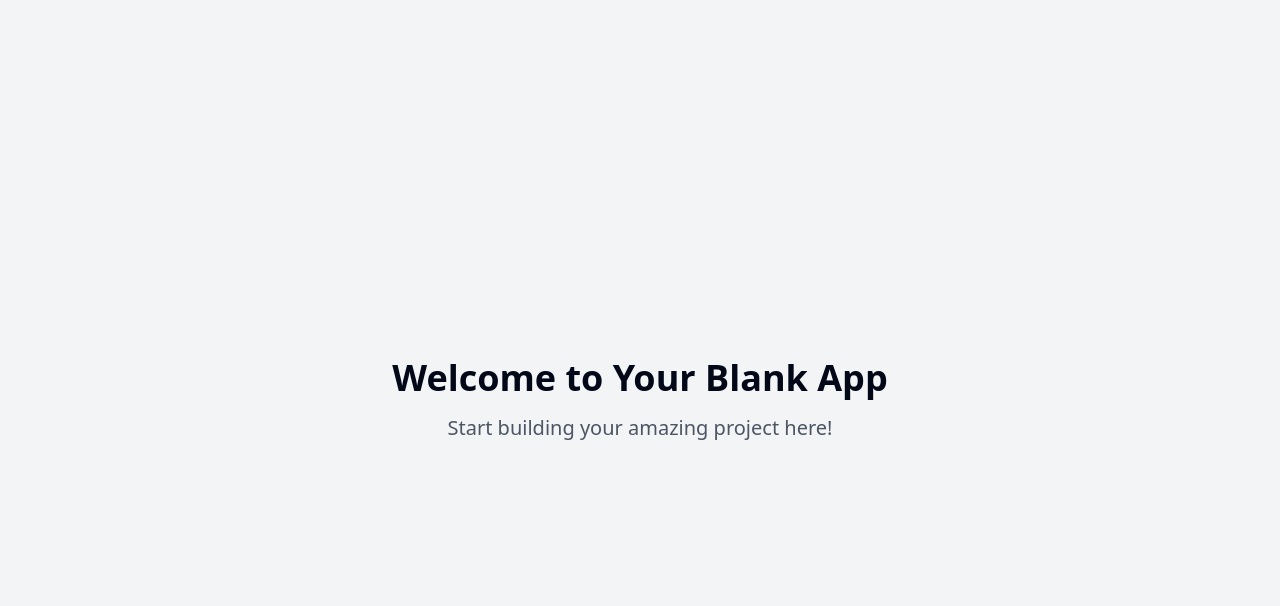
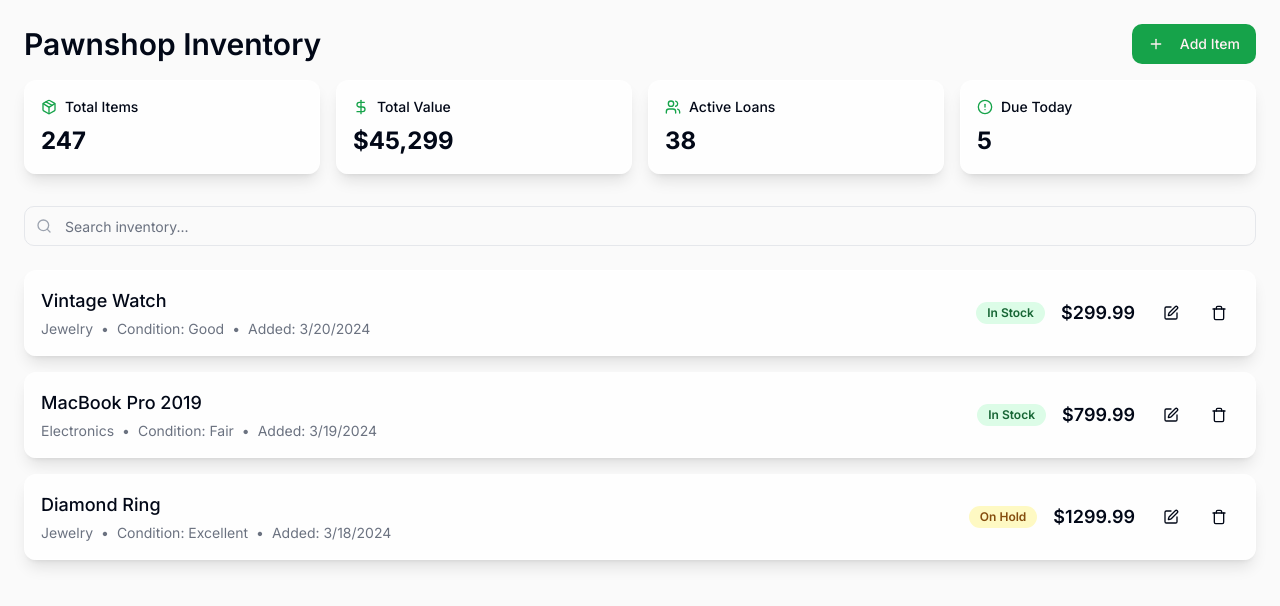
Before and after one commit to qzakoian/pawnventory-manager, a React (Vite) app: page / in a window 1280 px wide. Shown: the top 606 px of the page. Built offline with nearby package versions, Linux system fonts and the light colour scheme.

Commit message:
Implement pawn shop inventory system
This commit implements a basic inventory management system for pawn shops.  Further features will be added in subsequent commits.

```diff
--- /dev/null
+++ b/src/components/InventoryItem.tsx
@@ -0,0 +1,61 @@
+
+import { Card } from "@/components/ui/card";
+import { Badge } from "@/components/ui/badge";
+import { Button } from "@/components/ui/button";
+import { Edit, Trash } from "lucide-react";
+
+interface InventoryItemProps {
+  item: {
+    id: number;
+    name: string;
+    category: string;
+    condition: string;
+    dateReceived: string;
+    value: number;
+    status: string;
+  };
+}
+
+export const InventoryItem = ({ item }: InventoryItemProps) => {
+  const getStatusColor = (status: string) => {
+    switch (status.toLowerCase()) {
+      case "in stock":
+        return "bg-green-100 text-green-800";
+      case "on hold":
+        return "bg-yellow-100 text-yellow-800";
+      case "sold":
+        return "bg-blue-100 text-blue-800";
+      default:
+        return "bg-gray-100 text-gray-800";
+    }
+  };
+
+  return (
+    <Card className="p-4 glass-card hover-transform">
+      <div className="flex items-center justify-between">
+        <div className="space-y-1">
+          <h3 className="text-lg font-medium">{item.name}</h3>
+          <div className="flex items-center space-x-2 text-sm text-muted-foreground">
+            <span>{item.category}</span>
+            <span>•</span>
+            <span>Condition: {item.condition}</span>
+            <span>•</span>
+            <span>Added: {new Date(item.dateReceived).toLocaleDateString()}</span>
+          </div>
+        </div>
+        <div className="flex items-center space-x-4">
+          <Badge className={getStatusColor(item.status)}>{item.status}</Badge>
+          <p className="text-lg font-semibold">${item.value.toFixed(2)}</p>
+          <div className="flex space-x-2">
+            <Button variant="ghost" size="icon">
+              <Edit className="h-4 w-4" />
+            </Button>
+            <Button variant="ghost" size="icon">
+              <Trash className="h-4 w-4" />
+            </Button>
+          </div>
+        </div>
+      </div>
+    </Card>
+  );
+};
--- a/src/index.css
+++ b/src/index.css
@@ -1,92 +1,54 @@
+
+@import url('https://fonts.googleapis.com/css2?family=Inter:wght@400;500;600;700&display=swap');
+
 @tailwind base;
 @tailwind components;
 @tailwind utilities;
 
 @layer base {
   :root {
-    --background: 0 0% 100%;
+    --background: 0 0% 98%;
     --foreground: 222.2 84% 4.9%;
-
     --card: 0 0% 100%;
     --card-foreground: 222.2 84% 4.9%;
-
     --popover: 0 0% 100%;
     --popover-foreground: 222.2 84% 4.9%;
-
-    --primary: 222.2 47.4% 11.2%;
-    --primary-foreground: 210 40% 98%;
-
-    --secondary: 210 40% 96.1%;
-    --secondary-foreground: 222.2 47.4% 11.2%;
-
-    --muted: 210 40% 96.1%;
-    --muted-foreground: 215.4 16.3% 46.9%;
-
-    --accent: 210 40% 96.1%;
-    --accent-foreground: 222.2 47.4% 11.2%;
-
+    --primary: 142.1 76.2% 36.3%;
+    --primary-foreground: 355.7 100% 97.3%;
+    --secondary: 220 14.3% 95.9%;
+    --secondary-foreground: 220.9 39.3% 11%;
+    --muted: 220 14.3% 95.9%;
+    --muted-foreground: 220 8.9% 46.1%;
+    --accent: 220 14.3% 95.9%;
+    --accent-foreground: 220.9 39.3% 11%;
     --destructive: 0 84.2% 60.2%;
-    --destructive-foreground: 210 40% 98%;
-
-    --border: 214.3 31.8% 91.4%;
-    --input: 214.3 31.8% 91.4%;
-    --ring: 222.2 84% 4.9%;
-
-    --radius: 0.5rem;
-
-    --sidebar-background: 0 0% 98%;
-
-    --sidebar-foreground: 240 5.3% 26.1%;
-
-    --sidebar-primary: 240 5.9% 10%;
-
-    --sidebar-primary-foreground: 0 0% 98%;
-
-    --sidebar-accent: 240 4.8% 95.9%;
-
-    --sidebar-accent-foreground: 240 5.9% 10%;
-
-    --sidebar-border: 220 13% 91%;
-
-    --sidebar-ring: 217.2 91.2% 59.8%;
+    --destructive-foreground: 210 20% 98%;
+    --border: 220 13% 91%;
+    --input: 220 13% 91%;
+    --ring: 142.1 76.2% 36.3%;
+    --radius: 0.75rem;
   }
 
   .dark {
     --background: 222.2 84% 4.9%;
     --foreground: 210 40% 98%;
-
     --card: 222.2 84% 4.9%;
     --card-foreground: 210 40% 98%;
-
     --popover: 222.2 84% 4.9%;
     --popover-foreground: 210 40% 98%;
-
-    --primary: 210 40% 98%;
-    --primary-foreground: 222.2 47.4% 11.2%;
-
+    --primary: 142.1 70.6% 45.3%;
+    --primary-foreground: 144.9 80.4% 10%;
     --secondary: 217.2 32.6% 17.5%;
     --secondary-foreground: 210 40% 98%;
-
     --muted: 217.2 32.6% 17.5%;
     --muted-foreground: 215 20.2% 65.1%;
-
     --accent: 217.2 32.6% 17.5%;
     --accent-foreground: 210 40% 98%;
-
     --destructive: 0 62.8% 30.6%;
     --destructive-foreground: 210 40% 98%;
-
     --border: 217.2 32.6% 17.5%;
     --input: 217.2 32.6% 17.5%;
-    --ring: 212.7 26.8% 83.9%;
-    --sidebar-background: 240 5.9% 10%;
-    --sidebar-foreground: 240 4.8% 95.9%;
-    --sidebar-primary: 224.3 76.3% 48%;
-    --sidebar-primary-foreground: 0 0% 100%;
-    --sidebar-accent: 240 3.7% 15.9%;
-    --sidebar-accent-foreground: 240 4.8% 95.9%;
-    --sidebar-border: 240 3.7% 15.9%;
-    --sidebar-ring: 217.2 91.2% 59.8%;
+    --ring: 142.4 71.8% 29.2%;
   }
 }
 
@@ -94,8 +56,20 @@
   * {
     @apply border-border;
   }
-
   body {
     @apply bg-background text-foreground;
+    font-feature-settings: "rlig" 1, "calt" 1;
   }
 }
+
+.glass-card {
+  @apply bg-white/80 backdrop-blur-sm border border-white/20 shadow-lg;
+}
+
+.animate-enter {
+  @apply animate-fade-in;
+}
+
+.hover-transform {
+  @apply transition-transform duration-200 hover:scale-[1.02];
+}
--- a/src/pages/Index.tsx
+++ b/src/pages/Index.tsx
@@ -1,11 +1,109 @@
-// Update this page (the content is just a fallback if you fail to update the page)
+
+import { Card } from "@/components/ui/card";
+import { Input } from "@/components/ui/input";
+import { Button } from "@/components/ui/button";
+import { Search, Plus, Package, DollarSign, Users, AlertCircle } from "lucide-react";
+import { InventoryItem } from "@/components/InventoryItem";
+import { useState } from "react";
+
+const mockItems = [
+  {
+    id: 1,
+    name: "Vintage Watch",
+    category: "Jewelry",
+    condition: "Good",
+    dateReceived: "2024-03-20",
+    value: 299.99,
+    status: "In Stock",
+  },
+  {
+    id: 2,
+    name: "MacBook Pro 2019",
+    category: "Electronics",
+    condition: "Fair",
+    dateReceived: "2024-03-19",
+    value: 799.99,
+    status: "In Stock",
+  },
+  {
+    id: 3,
+    name: "Diamond Ring",
+    category: "Jewelry",
+    condition: "Excellent",
+    dateReceived: "2024-03-18",
+    value: 1299.99,
+    status: "On Hold",
+  },
+];
 
 const Index = () => {
+  const [searchQuery, setSearchQuery] = useState("");
+
+  const filteredItems = mockItems.filter(
+    (item) =>
+      item.name.toLowerCase().includes(searchQuery.toLowerCase()) ||
+      item.category.toLowerCase().includes(searchQuery.toLowerCase())
+  );
+
   return (
-    <div className="min-h-screen flex items-center justify-center bg-gray-100">
-      <div className="text-center">
-        <h1 className="text-4xl font-bold mb-4">Welcome to Your Blank App</h1>
-        <p className="text-xl text-gray-600">Start building your amazing project here!</p>
+    <div className="min-h-screen p-6 animate-enter">
+      <header className="mb-8">
+        <div className="flex items-center justify-between mb-4">
+          <h1 className="text-3xl font-semibold">Pawnshop Inventory</h1>
+          <Button className="hover-transform">
+            <Plus className="mr-2 h-4 w-4" />
+            Add Item
+          </Button>
+        </div>
+
+        <div className="grid gap-4 md:grid-cols-4">
+          <Card className="p-4 glass-card hover-transform">
+            <div className="flex items-center space-x-2">
+              <Package className="h-4 w-4 text-primary" />
+              <span className="text-sm font-medium">Total Items</span>
+            </div>
+            <p className="text-2xl font-bold mt-2">247</p>
+          </Card>
+          <Card className="p-4 glass-card hover-transform">
+            <div className="flex items-center space-x-2">
+              <DollarSign className="h-4 w-4 text-primary" />
+              <span className="text-sm font-medium">Total Value</span>
+            </div>
+            <p className="text-2xl font-bold mt-2">$45,299</p>
+          </Card>
+          <Card className="p-4 glass-card hover-transform">
+            <div className="flex items-center space-x-2">
+              <Users className="h-4 w-4 text-primary" />
+              <span className="text-sm font-medium">Active Loans</span>
+            </div>
+            <p className="text-2xl font-bold mt-2">38</p>
+          </Card>
+          <Card className="p-4 glass-card hover-transform">
+            <div className="flex items-center space-x-2">
+              <AlertCircle className="h-4 w-4 text-primary" />
+              <span className="text-sm font-medium">Due Today</span>
+            </div>
+            <p className="text-2xl font-bold mt-2">5</p>
+          </Card>
+        </div>
+      </header>
+
+      <div className="mb-6">
+        <div className="relative">
+          <Search className="absolute left-3 top-1/2 transform -translate-y-1/2 text-gray-400 h-4 w-4" />
+          <Input
+            className="pl-10"
+            placeholder="Search inventory..."
+            value={searchQuery}
+            onChange={(e) => setSearchQuery(e.target.value)}
+          />
+        </div>
+      </div>
+
+      <div className="grid gap-4">
+        {filteredItems.map((item) => (
+          <InventoryItem key={item.id} item={item} />
+        ))}
       </div>
     </div>
   );
--- a/tailwind.config.ts
+++ b/tailwind.config.ts
@@ -1,3 +1,4 @@
+
 import type { Config } from "tailwindcss";
 
 export default {
@@ -12,85 +13,80 @@ export default {
   theme: {
     container: {
       center: true,
-			padding: '2rem',
+      padding: "2rem",
       screens: {
-				'2xl': '1400px'
-			}
+        "2xl": "1400px",
+      },
     },
     extend: {
+      fontFamily: {
+        sans: ["Inter", "sans-serif"],
+      },
       colors: {
-				border: 'hsl(var(--border))',
-				input: 'hsl(var(--input))',
-				ring: 'hsl(var(--ring))',
-				background: 'hsl(var(--background))',
-				foreground: 'hsl(var(--foreground))',
+        border: "hsl(var(--border))",
+        input: "hsl(var(--input))",
+        ring: "hsl(var(--ring))",
+        background: "hsl(var(--background))",
+        foreground: "hsl(var(--foreground))",
         primary: {
-					DEFAULT: 'hsl(var(--primary))',
-					foreground: 'hsl(var(--primary-foreground))'
+          DEFAULT: "hsl(var(--primary))",
+          foreground: "hsl(var(--primary-foreground))",
         },
         secondary: {
-					DEFAULT: 'hsl(var(--secondary))',
-					foreground: 'hsl(var(--secondary-foreground))'
+          DEFAULT: "hsl(var(--secondary))",
+          foreground: "hsl(var(--secondary-foreground))",
         },
         destructive: {
-					DEFAULT: 'hsl(var(--destructive))',
-					foreground: 'hsl(var(--destructive-foreground))'
+          DEFAULT: "hsl(var(--destructive))",
+          foreground: "hsl(var(--destructive-foreground))",
         },
         muted: {
-					DEFAULT: 'hsl(var(--muted))',
-					foreground: 'hsl(var(--muted-foreground))'
+          DEFAULT: "hsl(var(--muted))",
+          foreground: "hsl(var(--muted-foreground))",
         },
         accent: {
-					DEFAULT: 'hsl(var(--accent))',
-					foreground: 'hsl(var(--accent-foreground))'
+          DEFAULT: "hsl(var(--accent))",
+          foreground: "hsl(var(--accent-foreground))",
         },
         popover: {
-					DEFAULT: 'hsl(var(--popover))',
-					foreground: 'hsl(var(--popover-foreground))'
+          DEFAULT: "hsl(var(--popover))",
+          foreground: "hsl(var(--popover-foreground))",
         },
         card: {
-					DEFAULT: 'hsl(var(--card))',
-					foreground: 'hsl(var(--card-foreground))'
+          DEFAULT: "hsl(var(--card))",
+          foreground: "hsl(var(--card-foreground))",
         },
-				sidebar: {
-					DEFAULT: 'hsl(var(--sidebar-background))',
-					foreground: 'hsl(var(--sidebar-foreground))',
-					primary: 'hsl(var(--sidebar-primary))',
-					'primary-foreground': 'hsl(var(--sidebar-primary-foreground))',
-					accent: 'hsl(var(--sidebar-accent))',
-					'accent-foreground': 'hsl(var(--sidebar-accent-foreground))',
-					border: 'hsl(var(--sidebar-border))',
-					ring: 'hsl(var(--sidebar-ring))'
-				}
       },
       borderRadius: {
-				lg: 'var(--radius)',
-				md: 'calc(var(--radius) - 2px)',
-				sm: 'calc(var(--radius) - 4px)'
+        lg: "var(--radius)",
+        md: "calc(var(--radius) - 2px)",
+        sm: "calc(var(--radius) - 4px)",
       },
       keyframes: {
-				'accordion-down': {
-					from: {
-						height: '0'
+        "accordion-down": {
+          from: { height: "0" },
+          to: { height: "var(--radix-accordion-content-height)" },
         },
-					to: {
-						height: 'var(--radix-accordion-content-height)'
-					}
+        "accordion-up": {
+          from: { height: "var(--radix-accordion-content-height)" },
+          to: { height: "0" },
         },
-				'accordion-up': {
-					from: {
-						height: 'var(--radix-accordion-content-height)'
+        "fade-in": {
+          "0%": { opacity: "0" },
+          "100%": { opacity: "1" },
         },
-					to: {
-						height: '0'
-					}
-				}
+        "slide-in": {
+          "0%": { transform: "translateY(10px)", opacity: "0" },
+          "100%": { transform: "translateY(0)", opacity: "1" },
+        },
       },
       animation: {
-				'accordion-down': 'accordion-down 0.2s ease-out',
-				'accordion-up': 'accordion-up 0.2s ease-out'
-			}
-		}
+        "accordion-down": "accordion-down 0.2s ease-out",
+        "accordion-up": "accordion-up 0.2s ease-out",
+        "fade-in": "fade-in 0.3s ease-out",
+        "slide-in": "slide-in 0.3s ease-out",
+      },
+    },
   },
   plugins: [require("tailwindcss-animate")],
 } satisfies Config;
```
Lines whose indentation alone changed are shown as unchanged.
